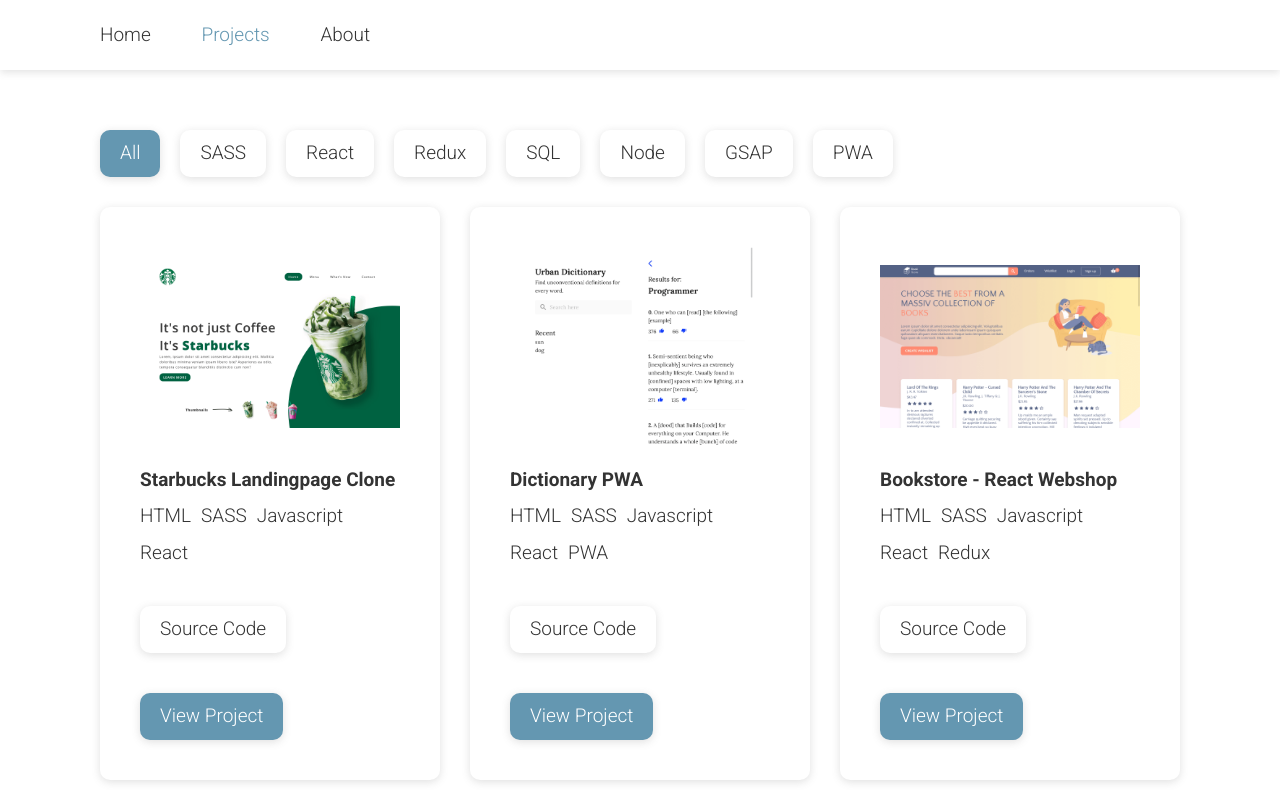
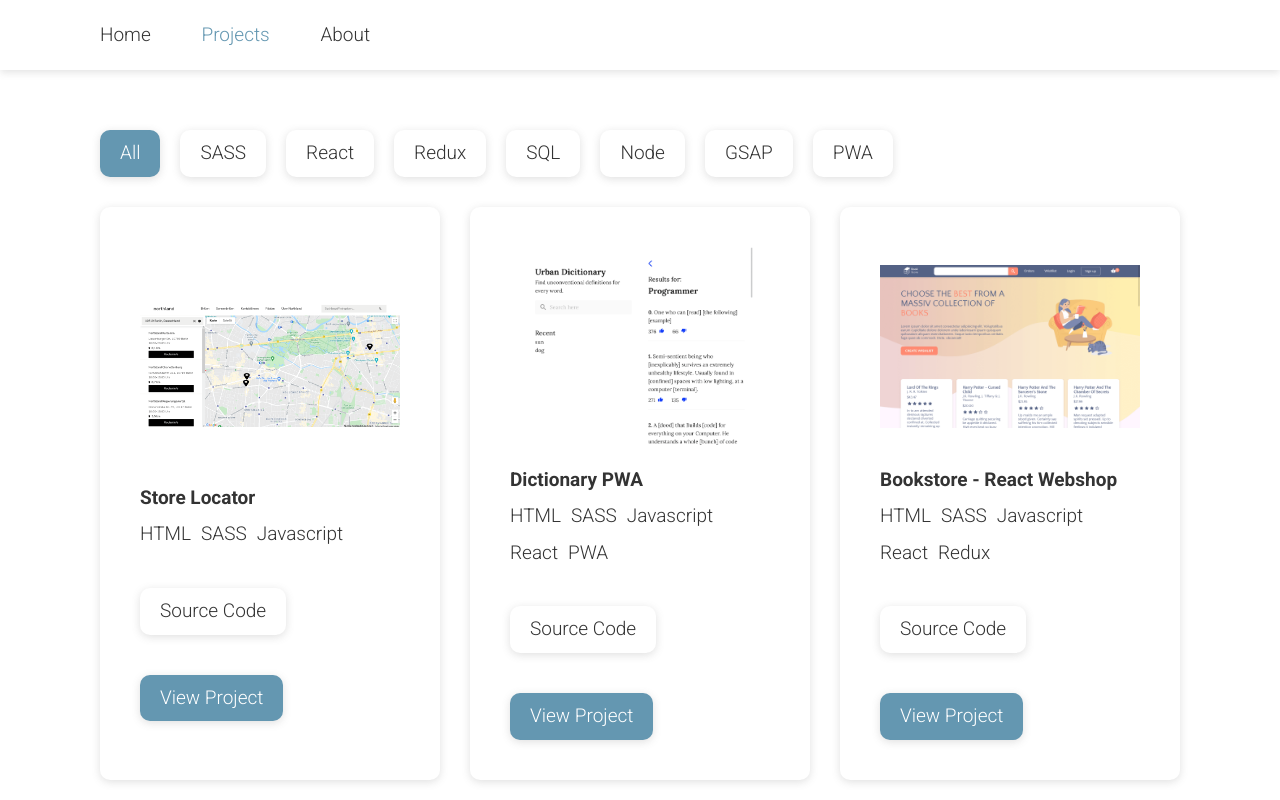
Before and after one commit to EmmaMuehlberger/Portfolio, a React (Create React App) app: page /projects in a window 1280 px wide. Shown: the top 800 px of the page. Built offline with nearby package versions, Linux system fonts and the light colour scheme; the HTML template or start-up script is replaced by a standard one.

Commit message:
project added

```diff
--- a/src/pages/Projects/Projects.jsx
+++ b/src/pages/Projects/Projects.jsx
@@ -11,11 +11,11 @@
 
     const projects = [
         {
-            image: "coffeeshop.png",
-            title: "Starbucks Landingpage Clone",
-            tags: ["HTML", "SASS", "Javascript", "React"],
-            link: "https://coffeeshop-landingpage.netlify.app/",
-            source: "https://github.com/EmmaMuehlberger/Starbucks-Landingpage-Clone"
+            image: "store-locator.png",
+            title: "Store Locator",
+            tags: ["HTML", "SASS", "Javascript"],
+            link: "https://northland-store-locator.netlify.app/",
+            source: "https://github.com/EmmaMuehlberger/Store-Locator"
         },
         {
             image: "pwa.png",
@@ -56,7 +56,7 @@
             image: "kaffeefinder.png",
             title: "Kaffeefinder",
             tags: ["HTML", "CSS", "Javascript"],
-            link: null,
+            link: "https://shop.berliner-kaffeeroesterei.de/kaffeefinder/start.html",
             source: null
         }
     ]
```
Also changed, not shown: src/img/store-locator.png (added).
